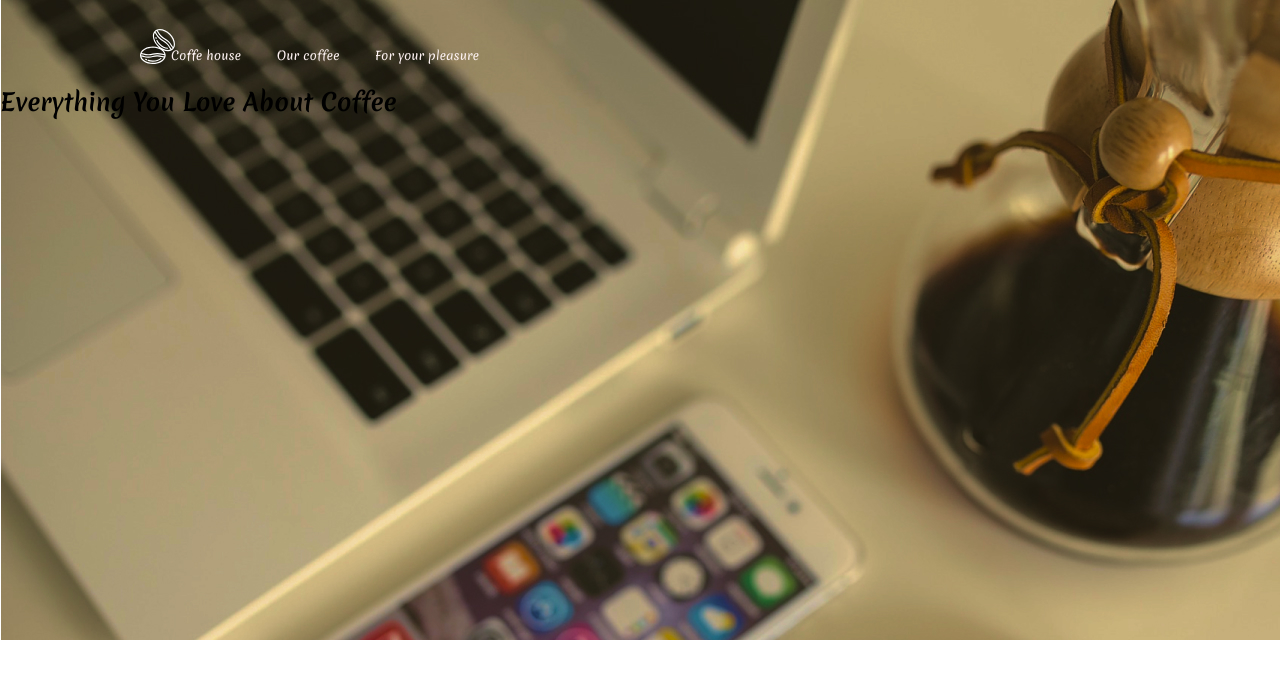
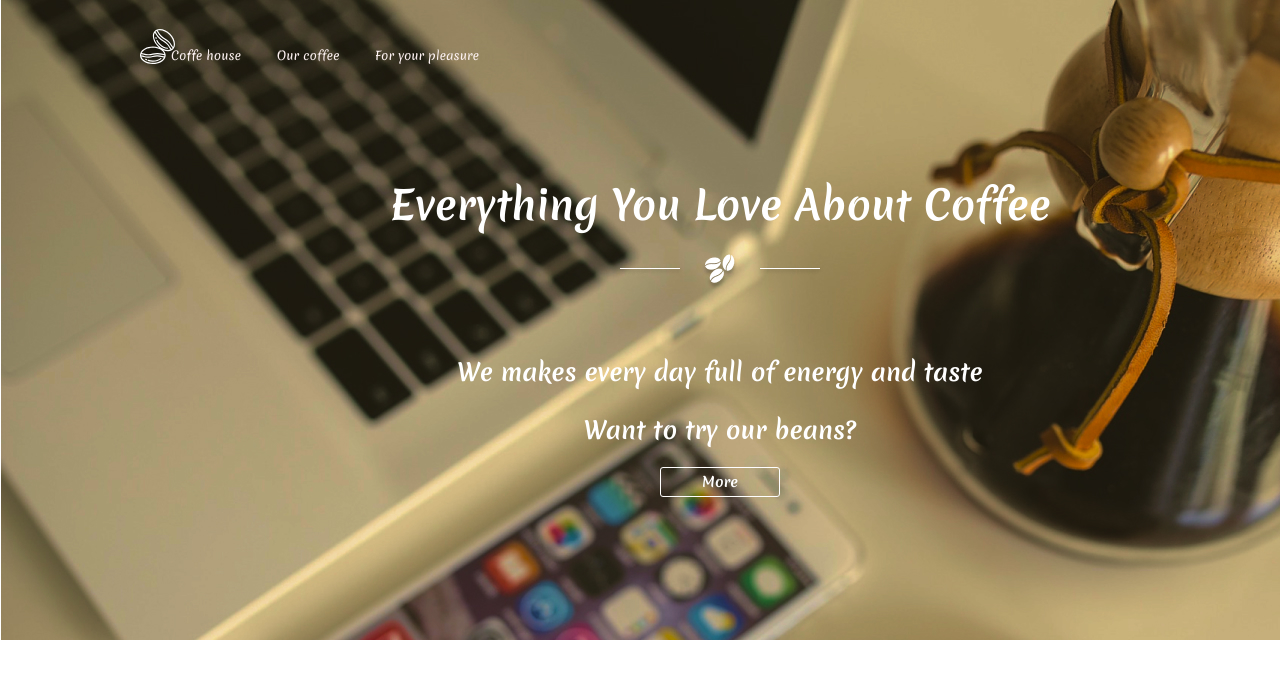
Before and after one commit to kostya-mikhalkov/react-app-coffee, a React (Create React App) app: page / in a window 1280 px wide. Shown: the top 678 px of the page. Built offline with nearby package versions, Linux system fonts and the light colour scheme.

Commit message:
feat: complete header section in coffee house

```diff
--- a/src/App.js
+++ b/src/App.js
@@ -1,6 +1,5 @@
 import {Component} from 'react-dom'
 import Navigation from "./components/navigation/js/navigation";
-import HeaderCoffeeHouse from './components/coffee-house/blocks/header/js/headerCoffeeHouse';
 import CoffeeHouse from './components/coffee-house/js/coffeeHouse';
 
 function App() {
--- a/src/components/coffee-house/blocks/header/css/headerCoffeeHouse.css
+++ b/src/components/coffee-house/blocks/header/css/headerCoffeeHouse.css
@@ -11,3 +11,34 @@
     padding-left: 130px;
     padding-top: 30px;
 }
+.about {
+    text-align: center;
+    margin-top: 111px;
+}
+.about-title {
+    font-weight: 700;
+    font-size: 40px;
+    color: #fff;
+    margin-bottom: 20px;
+}
+.about-img {
+    margin-bottom: 34px;
+}
+.about-text {
+    font-weight: 700;
+    font-size: 24px;
+    color: #fff;
+    margin-bottom: 20px;
+}
+.about-btn {
+    width: 120px;
+    height: 30px;
+    background: transparent;
+    font-weight: 700;
+    font-size: 14px;
+    color: #fff;
+    font-family: "Merienda", sans-serif;
+    border: 1px solid #fff;
+    border-radius: 3px;
+    cursor: pointer;
+}
--- a/src/components/coffee-house/blocks/header/js/headerCoffeeHouse.js
+++ b/src/components/coffee-house/blocks/header/js/headerCoffeeHouse.js
@@ -1,15 +1,25 @@
 import '../css/headerCoffeeHouse.css';
 import Navigation from "../../../../navigation/js/navigation";
+import img from '../img/Beans-logo.png';
 
 export default function HeaderCoffeeHouse() {
     return (
         <section className="header">
             <Navigation className="nav" />
-            <div className="header-about">
-                <h1 className="header-title">
+            <div className="about">
+                <h1 className="about-title">
                     Everything You Love About Coffee
                 </h1>
-                <img src="./" alt="" className="header-img" />
+                <img src={img} alt="pictures" className="about-img" />
+                <p className="about-text">
+                     We makes every day full of energy and taste
+                </p>
+                <p className="about-text">
+                     Want to try our beans?
+                </p>
+                <button className="about-btn">
+                     More
+                </button>
             </div>
         </section>
     )
```
Also changed, not shown: src/components/coffee-house/blocks/header/img/Beans-logo.png (added), src/components/coffee-house/img/Beans-logo.png (added).
